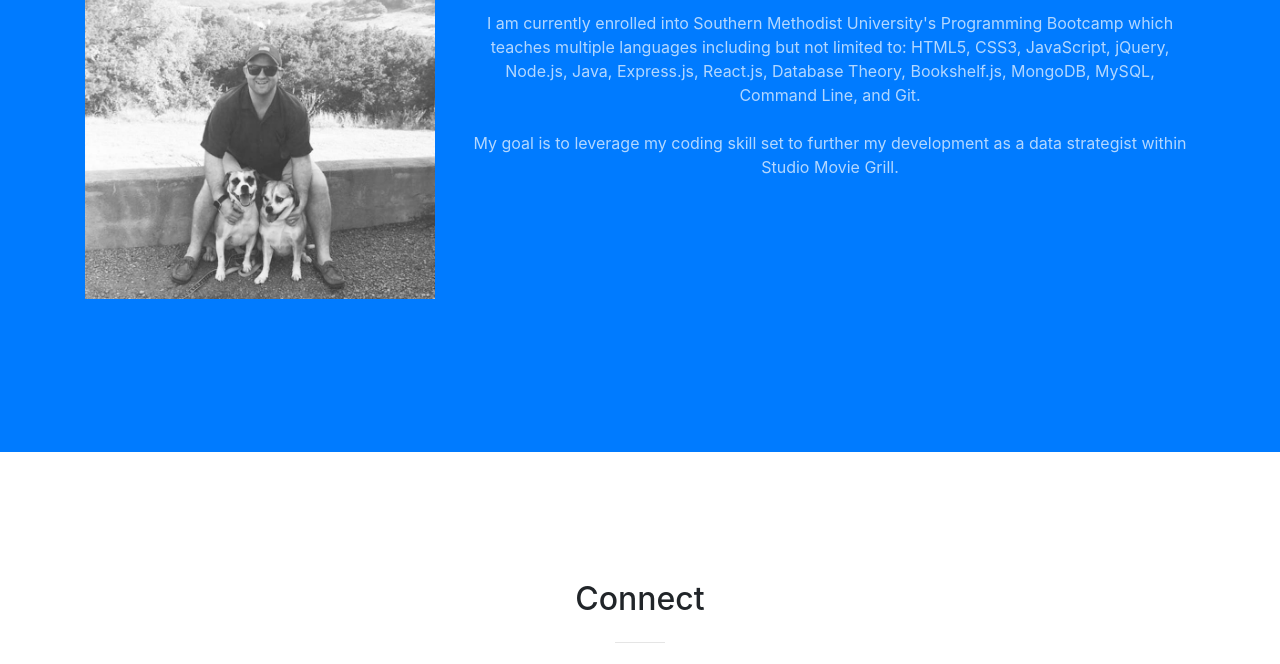
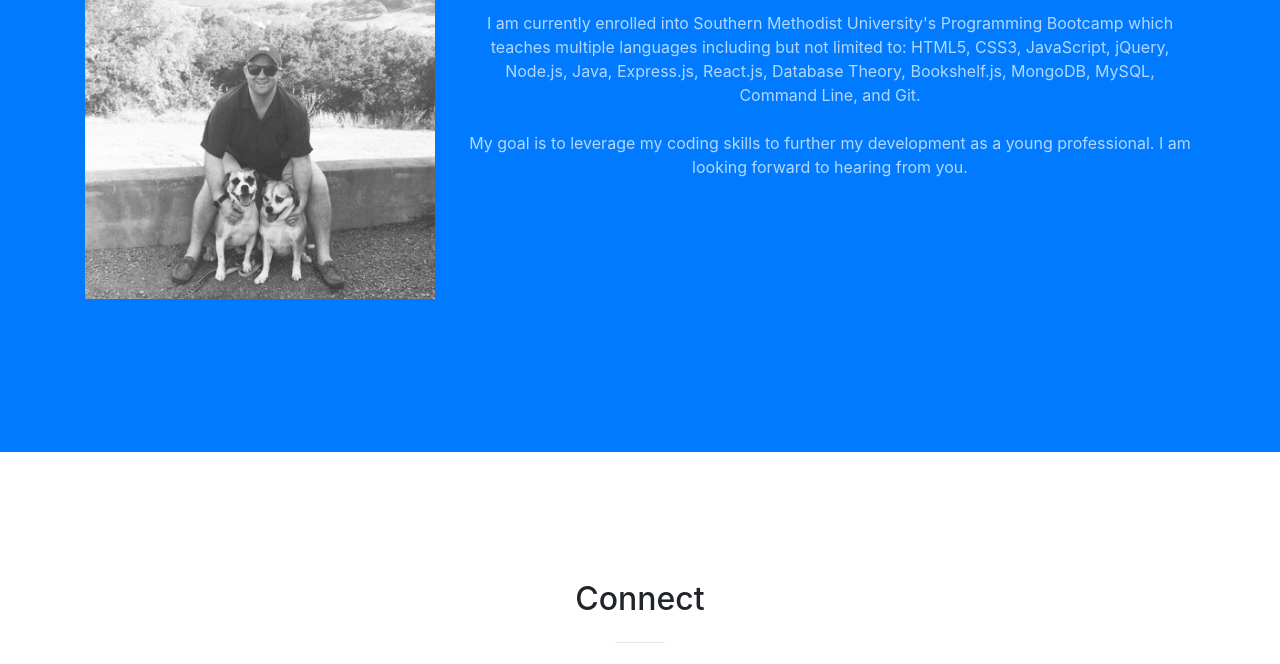
Before and after one commit to mbizzle1464/portfolio, a website with bundled scripts: page index.html in a window 1280 px wide. Shown: the part 1100-1764 px from the top of the page. Built offline with nearby package versions, Linux system fonts and the light colour scheme; files whose address does not match are found by name.

Commit message:
Updated files.

```diff
--- a/index.html
+++ b/index.html
@@ -90,7 +90,7 @@
           <p class="text-faded mb-4">I am currently enrolled into Southern Methodist University's Programming Bootcamp which teaches multiple languages
             including but not limited to: HTML5, CSS3, JavaScript, jQuery, Node.js, Java, Express.js, React.js, Database
             Theory, Bookshelf.js, MongoDB, MySQL, Command Line, and Git.</p>
-          <p class="text-faded mb-4"> My goal is to leverage my coding skill set to further my development as a data strategist within Studio Movie Grill.</p>
+          <p class="text-faded mb-4"> My goal is to leverage my coding skills to further my development as a young professional.  I am looking forward to hearing from you.</p>
           <!-- <a class="btn btn-light btn-xl js-scroll-trigger" href="#services">Get Started!</a> -->
         </div>
       </div>
```
